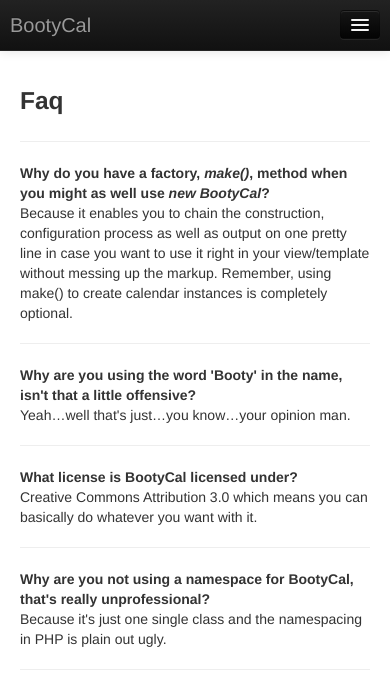
After one commit to robingavin/BootyCal, a PHP site: page /faq.php in a window 390 px wide. The commit adds this page. Shown: the top 685 px of the page. Run offline with PHP 8.4, Linux system fonts and the light colour scheme; grey boxes are pictures that could not be loaded.

Commit message:
Re-added the bootstrap-javascript since it was needed for the responsive menu after all, re-implemented on all pages, added some FAQs

```diff
--- a/css/page.css
+++ b/css/page.css
@@ -15,6 +15,11 @@ td.doc-table-header {
   font-style: italic;
 }
 
+/* FAQ styles */
+.question {
+  font-weight: bold;
+}
+
 /* Footer */
 
 #footer {
@@ -29,6 +34,6 @@ a[rel=license] {
 
 @media (max-width: 768px) {
   .row-fluid .span1 {
-    display: none;
+    display: none !important;
   }
 }
--- a/docs.php
+++ b/docs.php
@@ -8,10 +8,13 @@ include_once('BootyCal.php');
   <title>BootyCal</title>
   <meta name="viewport" content="width=device-width, initial-scale=1.0">
 
+  <link rel="stylesheet" href="css/page.css">
   <link rel="stylesheet" href="css/bootstrap/bootstrap.min.css">
   <link rel="stylesheet" href="css/bootstrap/bootstrap-responsive.min.css">
   <link rel="stylesheet" href="css/bootycal.css">
-  <link rel="stylesheet" href="css/page.css">
+
+  <script src="js/jquery.js"></script>
+  <script src="js/bootstrap.min.js"></script>
 </head>
 <body>
   <div class="navbar navbar-inverse navbar-fixed-top">
@@ -28,6 +31,7 @@ include_once('BootyCal.php');
             <li><a href="index.php">About</a></li>
             <li><a href="examples.php">Examples</a></li>
             <li class="active"><a href="docs.php">Docs</a></li>
+            <li><a href="faq.php">Faq</a></li>
           </ul>
         </div>
       </div>
--- a/examples.php
+++ b/examples.php
@@ -14,6 +14,7 @@ include_once('BootyCal.php');
   <link rel="stylesheet" href="css/bootycal.css">
 
   <script src="js/jquery.js"></script>
+  <script src="js/bootstrap.min.js"></script>
   <script src="js/jquery_example.js"></script>
 </head>
 <body>
@@ -31,6 +32,7 @@ include_once('BootyCal.php');
             <li><a href="index.php">About</a></li>
             <li class="active"><a href="examples.php">Examples</a></li>
             <li><a href="docs.php">Docs</a></li>
+            <li><a href="faq.php">Faq</a></li>
           </ul>
         </div>
       </div>
--- /dev/null
+++ b/faq.php
@@ -0,0 +1,72 @@
+<?php
+include_once('BootyCal.php');
+?>
+<!DOCTYPE html>
+<html>
+<head>
+  <meta charset="utf-8">
+  <title>BootyCal</title>
+  <meta name="viewport" content="width=device-width, initial-scale=1.0">
+
+  <link rel="stylesheet" href="css/page.css">
+  <link rel="stylesheet" href="css/bootstrap/bootstrap.min.css">
+  <link rel="stylesheet" href="css/bootstrap/bootstrap-responsive.min.css">
+  <link rel="stylesheet" href="css/bootycal.css">
+
+  <script src="js/jquery.js"></script>
+  <script src="js/bootstrap.min.js"></script>
+</head>
+<body>
+  <div class="navbar navbar-inverse navbar-fixed-top">
+    <div class="navbar-inner">
+      <div class="container">
+        <a class="btn btn-navbar" data-toggle="collapse" data-target=".nav-collapse">
+          <span class="icon-bar"></span>
+          <span class="icon-bar"></span>
+          <span class="icon-bar"></span>
+        </a>
+        <a class="brand" href="index.php">BootyCal</a>
+        <div class="nav-collapse collapse">
+          <ul class="nav">
+            <li><a href="index.php">About</a></li>
+            <li><a href="examples.php">Examples</a></li>
+            <li><a href="docs.php">Docs</a></li>
+            <li class="active"><a href="faq.php">Faq</a></li>
+          </ul>
+        </div>
+      </div>
+    </div>
+  </div>
+  <div class="container">
+    <h3>Faq</h3>
+    <hr>
+    <div class="row">
+      <div class="span6 question">Why do you have a factory, <em>make()</em>, method when you might as well use <em>new BootyCal</em>?</div>
+      <div class="span6 answer">
+        Because it enables you to chain the construction, configuration process as well as output on one pretty line in case you want to use it right in your view/template without messing up the
+markup. Remember, using make() to create calendar instances is completely optional.</div>
+    </div>
+    <hr>
+    <div class="row">
+      <div class="span6 question">Why are you using the word 'Booty' in the name, isn't that a little offensive?</div>
+      <div class="span6 answer">Yeah…well that's just…you know…your opinion man.</div>
+    </div>
+    <hr>
+    <div class="row">
+      <div class="span6 question">What license is BootyCal licensed under?</div>
+      <div class="span6 answer">Creative Commons Attribution 3.0 which means you can basically do whatever you want with it.</div>
+    </div>
+    <hr>
+    <div class="row">
+      <div class="span6 question">Why are you not using a namespace for BootyCal, that's really unprofessional?</div>
+      <div class="span6 answer">Because it's just one single class and the namespacing in PHP is plain out ugly.</div>
+    </div>
+    <hr>
+    <div class="row">
+      <div class="span6 question"></div>
+      <div class="span6 answer"></div>
+    </div>
+    <div class="row-fluid" id="footer"><a rel="license" href="http://creativecommons.org/licenses/by/3.0/deed.en_US"><img alt="Creative Commons License" style="border-width:0" src="http://i.creativecommons.org/l/by/3.0/88x31.png" /></a> <span xmlns:dct="http://purl.org/dc/terms/" property="dct:title">BootyCal</span> by <a xmlns:cc="http://creativecommons.org/ns#" href="http://www.jaij.net" property="cc:attributionName" rel="cc:attributionURL">Robin Gavin</a> is licensed under a <a rel="license" href="http://creativecommons.org/licenses/by/3.0/deed.en_US">Creative Commons Attribution 3.0 Unported License</a>.</div>
+  </div> <!-- /container -->
+</body>
+</html>
--- a/index.php
+++ b/index.php
@@ -8,10 +8,10 @@ include_once('BootyCal.php');
   <title>BootyCal</title>
   <meta name="viewport" content="width=device-width, initial-scale=1.0">
 
+  <link rel="stylesheet" href="css/page.css">
   <link rel="stylesheet" href="css/bootstrap/bootstrap.min.css">
   <link rel="stylesheet" href="css/bootstrap/bootstrap-responsive.min.css">
   <link rel="stylesheet" href="css/bootycal.css">
-  <link rel="stylesheet" href="css/page.css">
 
   <!-- Le HTML5 shim, for IE6-8 support of HTML5 elements -->
   <!--[if lt IE 9]>
@@ -24,6 +24,9 @@ include_once('BootyCal.php');
   <link rel="apple-touch-icon-precomposed" sizes="114x114" href="ico/apple-touch-icon-114-precomposed.png">
   <link rel="apple-touch-icon-precomposed" sizes="72x72" href="ico/apple-touch-icon-72-precomposed.png">
   <link rel="apple-touch-icon-precomposed" href="ico/apple-touch-icon-57-precomposed.png"-->
+
+  <script src="js/jquery.js"></script>
+  <script src="js/bootstrap.min.js"></script>
 </head>
 <body>
   <div class="navbar navbar-inverse navbar-fixed-top">
@@ -40,6 +43,7 @@ include_once('BootyCal.php');
             <li class="active"><a href="index.php">About</a></li>
             <li><a href="examples.php">Examples</a></li>
             <li><a href="docs.php">Docs</a></li>
+            <li><a href="faq.php">Faq</a></li>
           </ul>
         </div>
       </div>
```
Also changed, not shown: js/bootstrap.min.js (added).
